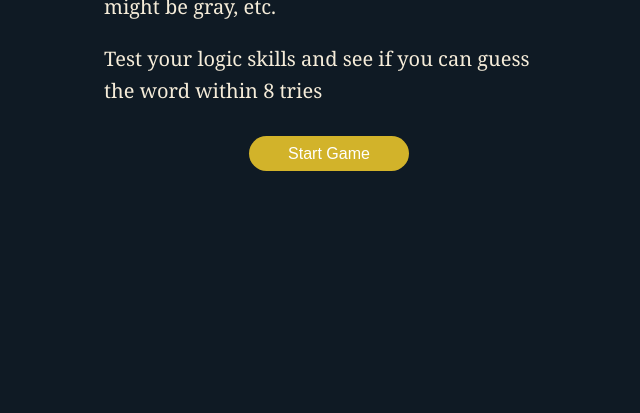
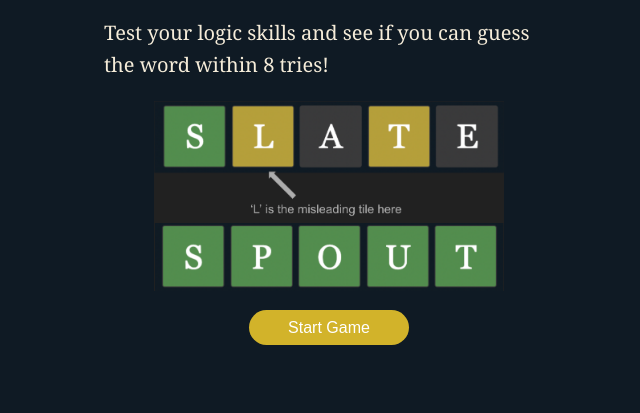
Before and after one commit to nzoam93/one-off-dle, a plain HTML site: page index.html in a window 1280 px wide. Shown: the part 403-816 px from the top of the page, without its empty margins (311-951 px from the left). Drawn offline with Linux system fonts and the light colour scheme.

Commit message:
added instruction picture

```diff
--- a/index.html
+++ b/index.html
@@ -26,11 +26,17 @@
                 One-Off Wordle
             </h1>
             <p class="instruction">
-                Just like Wordle except one random tile lies each guess: Yellow might be green, green might be gray, etc.
+                Just like Wordle except one tile is off each guess: Yellow might be grey, grey might be yellow, etc. <br>
             </p>
             <p class="instruction">
-                Test your logic skills and see if you can guess the word within 8 tries
+                In the example below, there is no "L" in "SPOUT" so it should theoretically be grey, but it is the one-off tile and is thus shown to be yellow.
             </p>
+            <p class="instruction">
+                Test your logic skills and see if you can guess the word within 8 tries!
+            </p>
+            <div id="img-container">
+                <img id="example-word" src="imgs/example-word.png"/>
+            </div>
             <div class="buttons">
                 <button class="newGameBtn infoScreenButton easy">Start Game</button>
             </div>
--- a/styles.css
+++ b/styles.css
@@ -253,3 +253,15 @@ html, body, #keyboard, .keyboard-row, .key{
 #alreadyPlayedMessage h1 {
   margin-top: 0px;
 }
+
+#img-container{
+  display: flex;
+  justify-content: center;
+  margin-bottom: 10px;
+}
+
+img{
+  width: 350px;
+  max-height: 200px;
+  align-self: center;
+}
```
Also changed, not shown: imgs/example-word-2.png (added), imgs/example-word.png (added).
